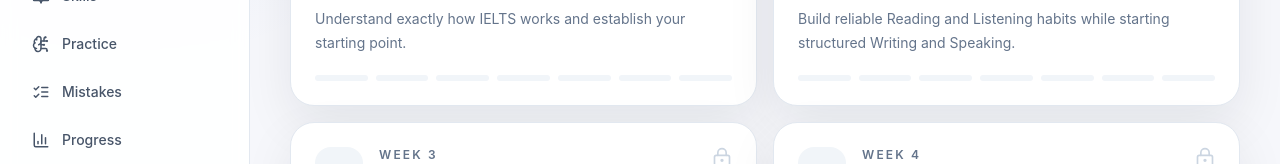
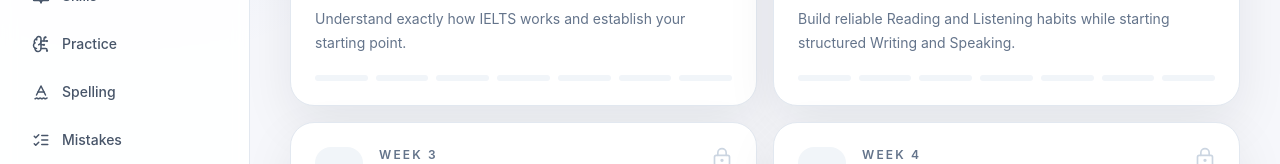
Before and after one commit to xmizutsuki/IELTS, a Next.js app: page /plan in a window 1280 px wide. Shown: the part 314-478 px from the top of the page. Built offline with nearby package versions, Linux system fonts and the light colour scheme.

Commit message:
feat: add Spelling to main navigation

```diff
--- a/components/app-shell.tsx
+++ b/components/app-shell.tsx
@@ -12,6 +12,7 @@ import {
   Home,
   ListChecks,
   Settings,
+  SpellCheck2,
   Target,
 } from "lucide-react";
 
@@ -22,6 +23,7 @@ const navItems = [
   { href: "/ielts-zero", label: "IELTS from zero", icon: GraduationCap },
   { href: "/skills/reading", label: "Skills", icon: BookOpen },
   { href: "/practice/reading", label: "Practice", icon: BrainCircuit },
+  { href: "/spelling", label: "Spelling", icon: SpellCheck2 },
   { href: "/mistakes", label: "Mistakes", icon: ListChecks },
   { href: "/progress", label: "Progress", icon: BarChart3 },
   { href: "/diagnostic", label: "Diagnostic", icon: CircleHelp },
```
